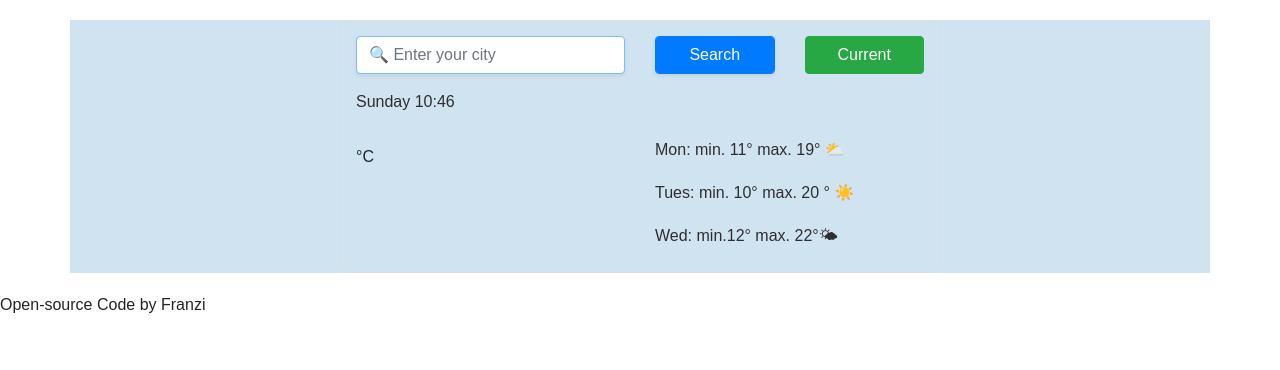
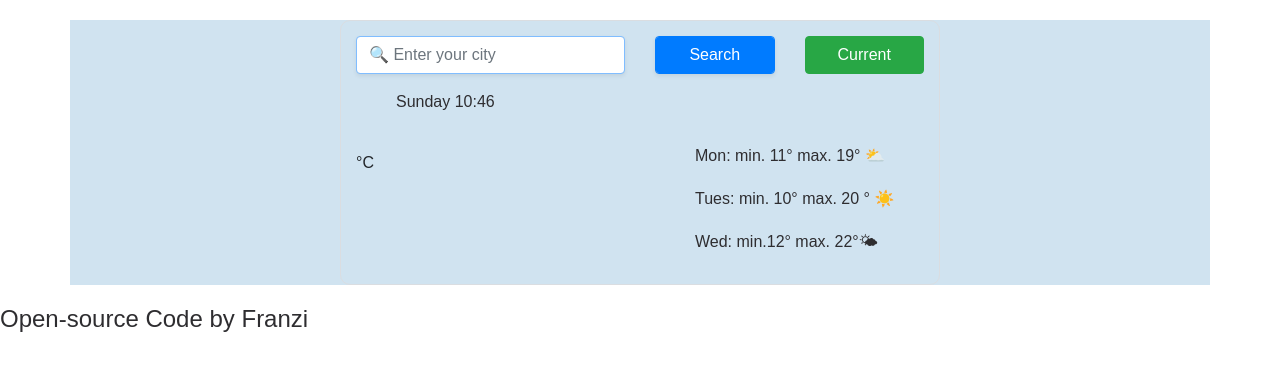
Before and after one commit to Franzi-4/WeatherApp, a website built with Parcel: page index.html in a window 1280 px wide. Built offline with nearby package versions, Linux system fonts and the light colour scheme; no server answers.

Commit message:
Added new design

```diff
--- a/index.html
+++ b/index.html
@@ -86,7 +86,7 @@
         </div>
       </div>
     </div>
-    <body> Open-source Code <a src =https://github.com/Franzi-4/WeatherApp.git> by Franzi</body>
+    <h3> Open-source Code <a src =https://github.com/Franzi-4/WeatherApp.git alt= "GitHub"> by Franzi</h3>
   <script src="src/index.js"></script>
   </body>
 </html>
--- a/src/styles.css
+++ b/src/styles.css
@@ -13,6 +13,13 @@ h1 {
   line-height: 28px;
   margin: 0;
 }
+
+h3 {  color: #2e2d30;
+  font-size: 24px;
+  font-weight: 100;
+  line-height: 28px;
+  margin: 0;
+}}
 
 ul {
   margin: 0 0 10px;
```
